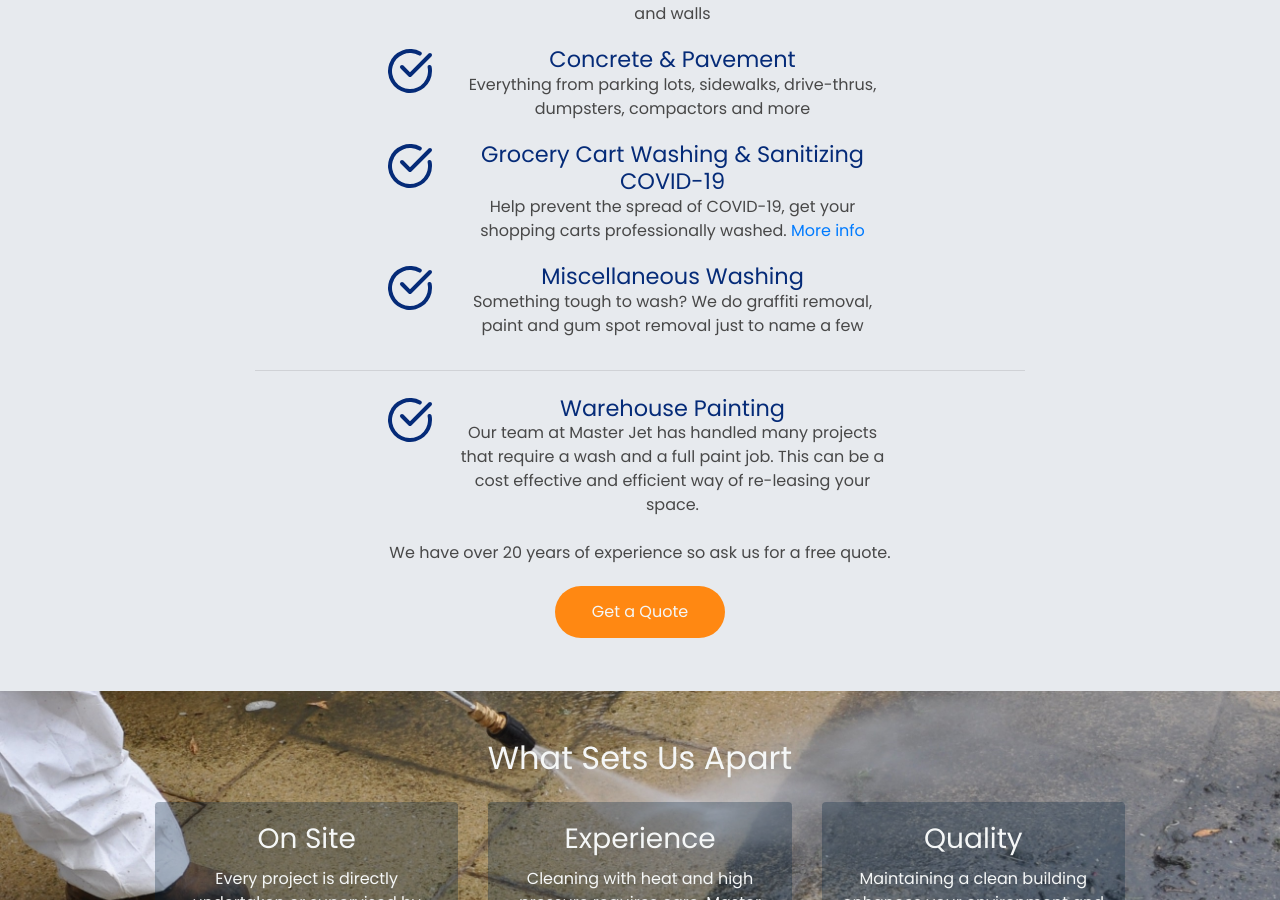
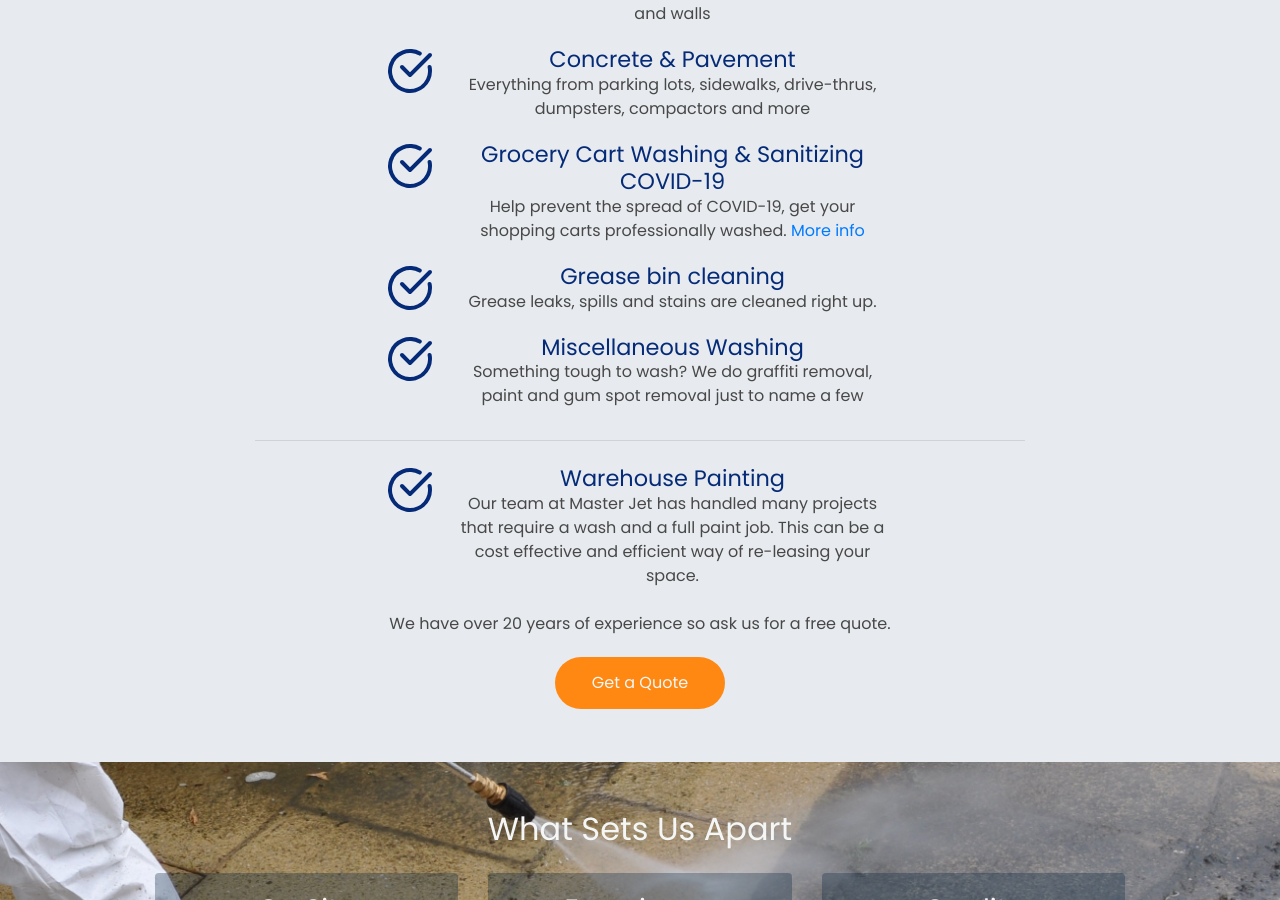
Before and after one commit to linhub15/masterjet.ca, a Jekyll site: the page built from edmonton-pressure-washing-service.html, in a window 1280 px wide and 900 px high, scrolled down 714 px. Built offline with Jekyll 4.4.1, drawn with Linux system fonts in a browser that asks for light colours; nearby versions of some CDN libraries.

Commit message:
Updated 'edmonton-pressure-washing-service.html' via CloudCannon

```diff
--- a/edmonton-pressure-washing-service.html
+++ b/edmonton-pressure-washing-service.html
@@ -34,6 +34,10 @@ permalink: /edmonton-pressure-washing-service/
                 <h3>Grocery Cart Washing & Sanitizing COVID-19</h3>
                 <p>Help prevent the spread of COVID-19, get your shopping carts professionally washed.
                 <a href="/grocery-cart-washing">More info</a></p>
+            </li>
+            <li>
+                <h3>Grease bin cleaning</h3>
+                <p>Grease leaks, spills and stains are cleaned right up.</p>
             </li>
             <li>
                 <h3>Miscellaneous Washing</h3>
```
